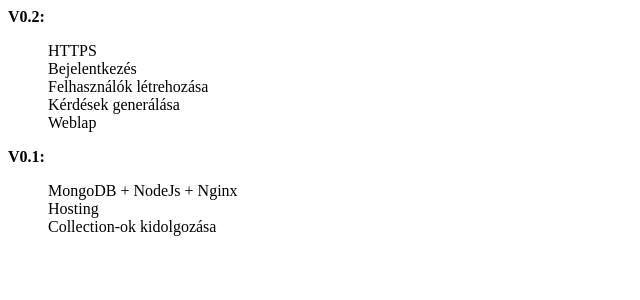
After one commit to maraid/math-quiz, a Node server app: template views/version.ejs in a window 1280 px wide. The commit adds this page. Shown: the top 300 px of the page, without its empty margins (0-640 px from the left). Run offline with Node 20, Linux system fonts and the light colour scheme; the template is opened without the code that fills it, so the values that code supplies are empty; some libraries are stand-ins or nearby versions.

Commit message:
Added version history to help page

```diff
--- a/views/help.ejs
+++ b/views/help.ejs
@@ -11,6 +11,10 @@
         Hogyan kell használni.
       </div>
     </div><!-- /.container -->
+      <div class="container" style="padding-top: 70px;">
+      <div class="starter-template">
+        <% include ./version.ejs %>
+    </div><!-- /.container -->
     <% include ./footer %>
   </body>
 </html>
--- a/views/profile.ejs
+++ b/views/profile.ejs
@@ -1,4 +1,3 @@
-
 <!DOCTYPE html>
 <html lang="en">
   <head>
--- /dev/null
+++ b/views/version.ejs
@@ -0,0 +1,15 @@
+<p><strong>V0.2: </strong></p>
+      <ul style="list-style-type: none;">
+        <li>HTTPS</li>
+        <li>Bejelentkezés</li>
+        <li>Felhasználók létrehozása</li>
+        <li>Kérdések generálása</li>
+        <li>Weblap</li>
+      </ul>
+
+<p><strong>V0.1: </strong></p>
+      <ul style="list-style-type: none;">
+        <li>MongoDB + NodeJs + Nginx</li>
+        <li>Hosting</li>
+        <li>Collection-ok kidolgozása</li>
+      </ul>
```
